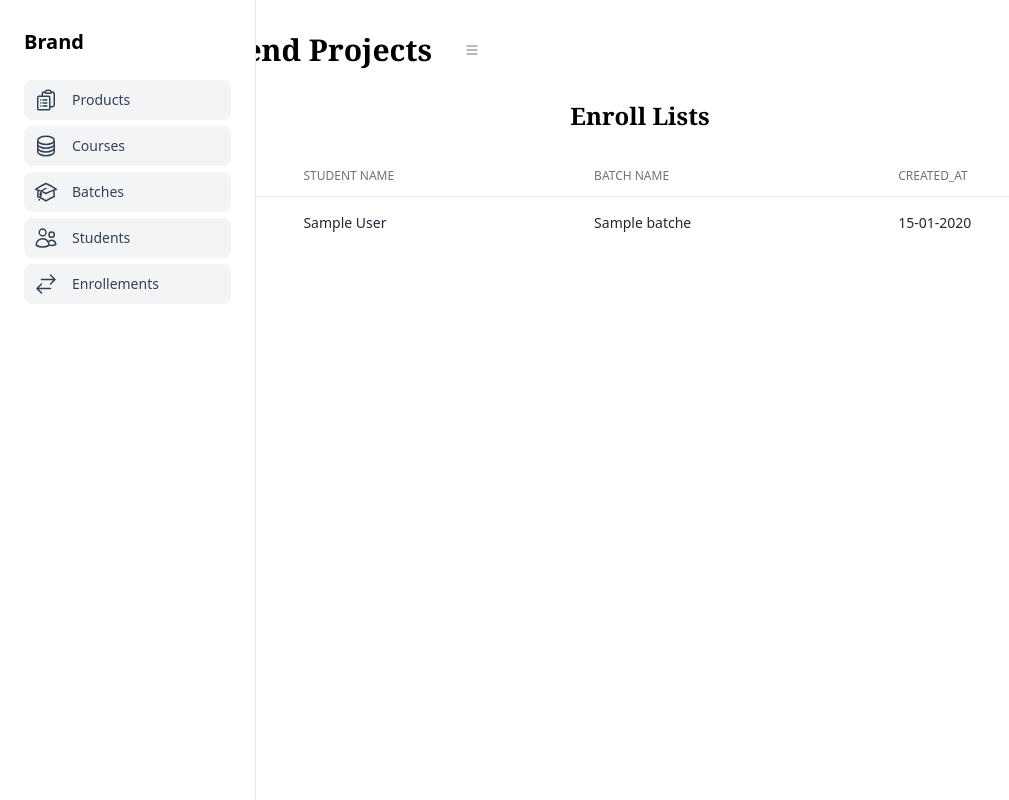
After one commit to paizay24/CRUD-mysql-learn-, a PHP site: page /enrollement-list.php in a window 1280 px wide. The commit adds this page. Shown: the whole page, without its empty margins (0-1009 px from the left). Run offline with PHP 8.4, Linux system fonts and the light colour scheme; tables that the repository leaves empty or names only in its code hold one stand-in row (values such as "Sample post"); some libraries are stand-ins or nearby versions.

Commit message:
enroll create

```diff
--- /dev/null
+++ b/enrollement-list.php
@@ -0,0 +1,57 @@
+<?php
+require_once("./schooldb_conn.php");
+?>
+<?php require_once('./template/slidebar.php') ?>
+<?php require_once('./template/header.php') ?>
+
+
+<section>
+      <h1 class=" font-serif font-semibold text-center text-2xl text-decoration-underline ">Enroll Lists</h1>
+      <div class="flex flex-col mt-3">
+            <div class="m-1.5 overflow-x-auto">
+                  <div class="p-1.5 min-w-full inline-block align-middle">
+                        <div class="overflow-hidden">
+                              <table class="min-w-full divide-y divide-gray-200 dark:divide-neutral-700">
+                                    <thead>
+                                          <tr>
+                                                <th scope="col" class="px-6 py-3 text-start text-xs font-medium text-gray-500 uppercase dark:text-neutral-500">Id</th>
+                                                <th scope="col" class="px-6 py-3 text-start text-xs font-medium text-gray-500 uppercase dark:text-neutral-500">Student Name</th>
+                                                <th scope="col" class="px-6 py-3 text-start text-xs font-medium text-gray-500 uppercase dark:text-neutral-500">Batch Name</th>
+                                                <th scope="col" class="px-6 py-3 text-start text-xs font-medium text-gray-500 uppercase dark:text-neutral-500">Created_at</th>
+
+
+                                          </tr>
+                                    </thead>
+                                    <tbody>
+                                          <?php
+
+
+                                        $sql = "SELECT enrollments.id as enrollment_id,students.name as student_name, batches.name as batch_name, enrollments.created_at as enrollment_created_at FROM enrollments LEFT JOIN students ON enrollments.student_id = students.id LEFT JOIN batches ON enrollments.batch_id = batches.id";
+
+                                          $result = mysqli_query($conn, $sql);
+                                          ?>
+                                          <?php while ($row = mysqli_fetch_assoc($result)) : ?>
+                                                <tr class="odd:bg-white even:bg-gray-100 dark:odd:bg-neutral-900 dark:even:bg-neutral-800">
+
+                                                      <td class="px-6 py-4 whitespace-nowrap text-sm font-medium text-gray-800 dark:text-neutral-200"><?= $row['enrollment_id'] ?></td>
+                                                      <td class="px-6 py-4 whitespace-nowrap text-sm text-gray-800 dark:text-neutral-200"><?= $row['student_name'] ?></td>
+                                                      <td class="px-6 py-4 whitespace-nowrap text-sm text-gray-800 dark:text-neutral-200"><?= $row['batch_name'] ?>
+                                                      </td>
+                                                      <td class="px-6 py-4 whitespace-nowrap text-sm text-gray-800 dark:text-neutral-200"><?= date('d-m-Y', strtotime($row['enrollment_created_at'])) ?></td>
+
+
+
+
+                                                </tr>
+                                          <?php endwhile ?>
+
+
+                                    </tbody>
+                              </table>
+                        </div>
+                  </div>
+            </div>
+      </div>
+</section>
+
+<?php require_once('./template/footer.php') ?>
--- a/output.css
+++ b/output.css
@@ -699,6 +699,10 @@ video {
   margin-top: 0.75rem;
 }
 
+.mb-5 {
+  margin-bottom: 1.25rem;
+}
+
 .block {
   display: block;
 }
@@ -876,6 +880,10 @@ video {
 
 .gap-3 {
   gap: 0.75rem;
+}
+
+.gap-2 {
+  gap: 0.5rem;
 }
 
 .gap-x-1 {
@@ -1275,6 +1283,11 @@ video {
 .text-white {
   --tw-text-opacity: 1;
   color: rgb(255 255 255 / var(--tw-text-opacity));
+}
+
+.text-red-600 {
+  --tw-text-opacity: 1;
+  color: rgb(220 38 38 / var(--tw-text-opacity));
 }
 
 .opacity-0 {
@@ -1387,6 +1400,16 @@ video {
   color: rgb(185 28 28 / var(--tw-text-opacity));
 }
 
+.hover\:text-red-500:hover {
+  --tw-text-opacity: 1;
+  color: rgb(239 68 68 / var(--tw-text-opacity));
+}
+
+.hover\:text-green-600:hover {
+  --tw-text-opacity: 1;
+  color: rgb(22 163 74 / var(--tw-text-opacity));
+}
+
 .focus\:z-10:focus {
   z-index: 10;
 }
--- a/template/slidebar.php
+++ b/template/slidebar.php
@@ -56,6 +56,19 @@
                                    Students
                              </a>
                        </li>
+                       <li>
+                             <a class="flex items-center gap-x-3.5 py-2 px-2.5 bg-gray-100 text-sm text-slate-700 rounded-lg hover:bg-gray-100 dark:bg-gray-900 dark:text-white" href="../enrollement-list.php">
+                             <svg xmlns="http://www.w3.org/2000/svg" fill="none" viewBox="0 0 24 24" stroke-width="1.5" stroke="currentColor" class="w-6 h-6">
+  <path stroke-linecap="round" stroke-linejoin="round" d="M7.5 21 3 16.5m0 0L7.5 12M3 16.5h13.5m0-13.5L21 7.5m0 0L16.5 12M21 7.5H7.5" />
+</svg>
+
+
+
+
+
+Enrollements
+                             </a>
+                       </li>
 
 
 
```
Also changed, not shown: enrollement-create.php (added, +55 -0 lines), enrollement-save.php (added, +18 -0 lines), student-edit.php (deleted, +0 -71 lines), student-list.php (+10 -7 lines), student-update.php (deleted, +0 -16 lines), 1 other file.
